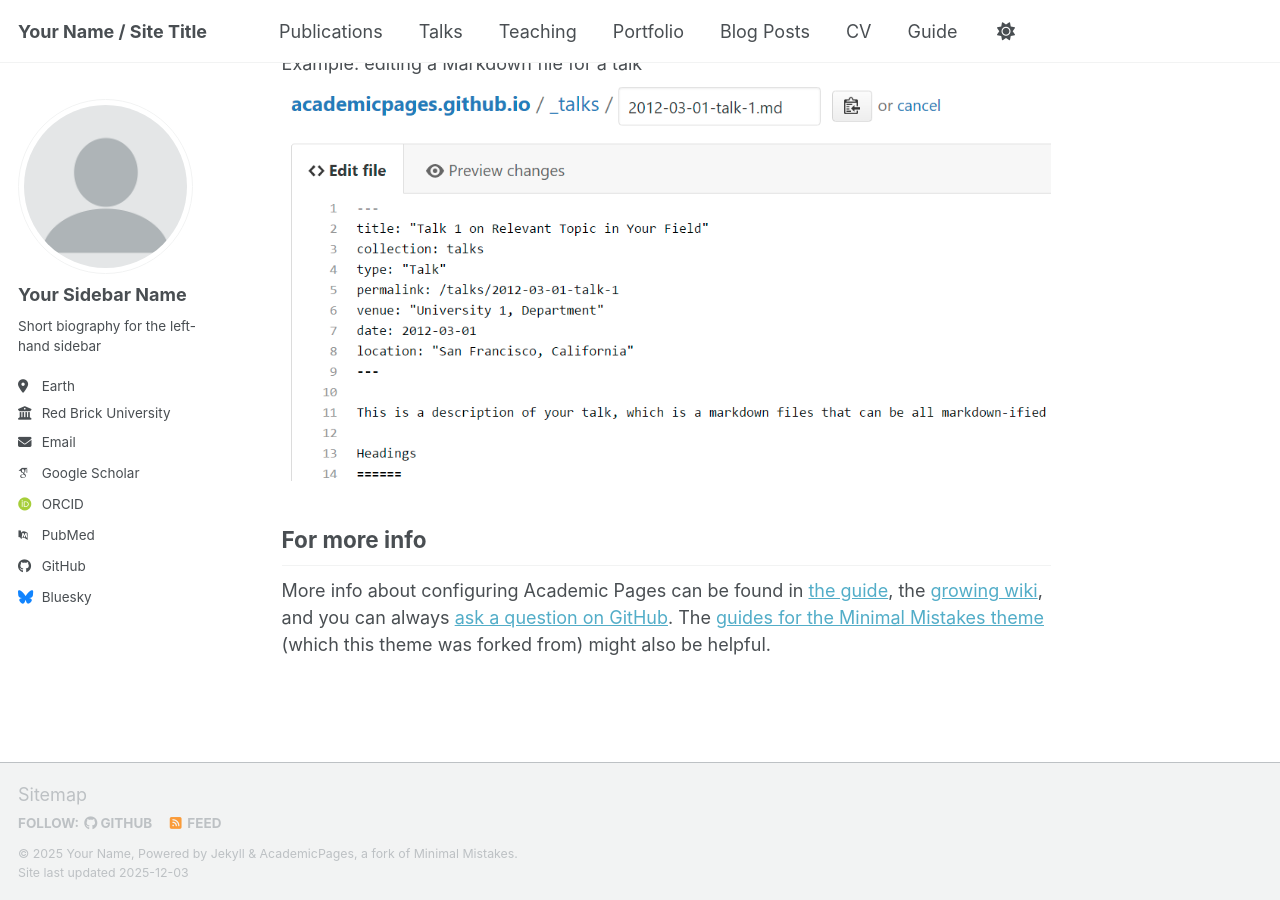
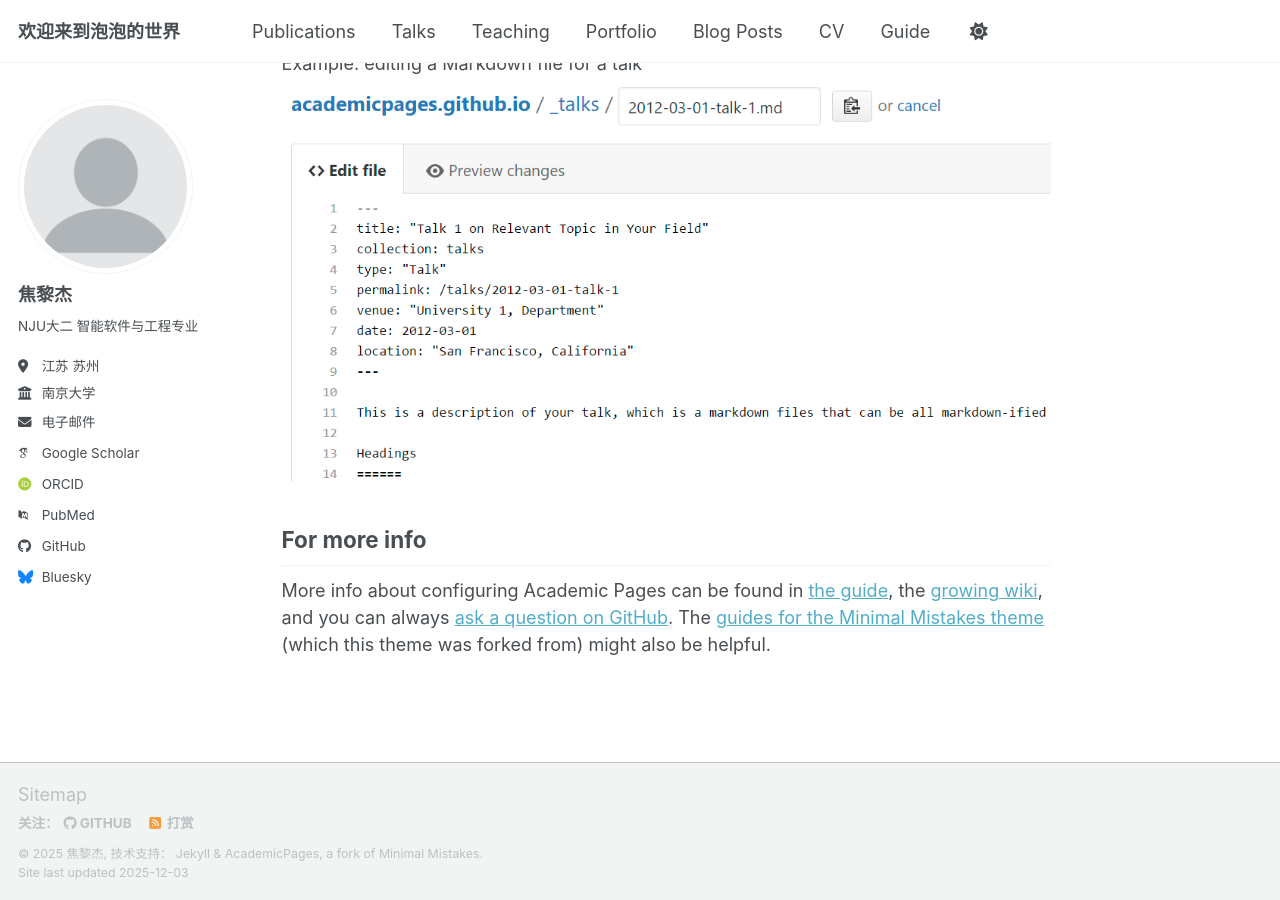
Before and after one commit to jlj25/jlj25.github.io, a Jekyll site: the page built from _pages/about.md, in a window 1280 px wide and 900 px high, scrolled down 2718 px. Built offline with Jekyll 4.4.1, drawn with Linux system fonts in a browser that asks for light colours; some web fonts are replaced; a script bundle is joined from its source files by our own code; library files that are not in the unit come from our copies.

Commit message:
第一次修改：名字，地区

```diff
--- a/_config.yml
+++ b/_config.yml
@@ -7,16 +7,16 @@
 # server process.
 
 # Basic Site Settings
-locale                   : "en-US"
+locale                   : "zh-CN"
 site_theme               : "default" # Currently available options are "default", "air"
-title                    : "Your Name / Site Title"
+title                    : "欢迎来到泡泡的世界"
 title_separator          : "-"
-name                     : &name "Your Name"
-description              : &description "Your Name's academic portfolio"   # Update this with a general description of your site, this is the default if not overridden by a page
-url                      : https://academicpages.github.io # The base hostname & protocol for your site e.g. "https://[your GitHub username].github.io",
+name                     : &name "焦黎杰"
+description              : &description "焦黎杰的个人主页"   # Update this with a general description of your site, this is the default if not overridden by a page
+url                      : https://jlj25.github.io # The base hostname & protocol for your site e.g. "https://[your GitHub username].github.io",
                                                            # or if you already have some other page hosted on Github then use "https://[your GitHub username].github.io/[Your Repo Name]"
 baseurl                  : "" # the subpath of your site, e.g. "/blog"
-repository               : "academicpages/academicpages.github.io"
+repository               : "jlj25/jlj25.github.io"
 
 # Site Author - The following control what appear as part of the author content on the side bar.
 #               If a field is blank the icon and link will not appear, otherwise it will be shown.
@@ -24,13 +24,13 @@ repository               : "academicpages/academicpages.github.io"
 author:
   # Biographic information
   avatar           : "profile.png"
-  name             : "Your Sidebar Name"
+  name             : "焦黎杰"
   pronouns         : # example: "she/her"
-  bio              : "Short biography for the left-hand sidebar"
-  location         : "Earth"
-  employer         : "Red Brick University"
+  bio              : "NJU大二 智能软件与工程专业"
+  location         : "江苏 苏州"
+  employer         : "南京大学"
   uri              : # URL
-  email            : "none@example.org"
+  email            : "2820732192@qq.com"
 
   # Academic websites
   academia         : # URL
```
